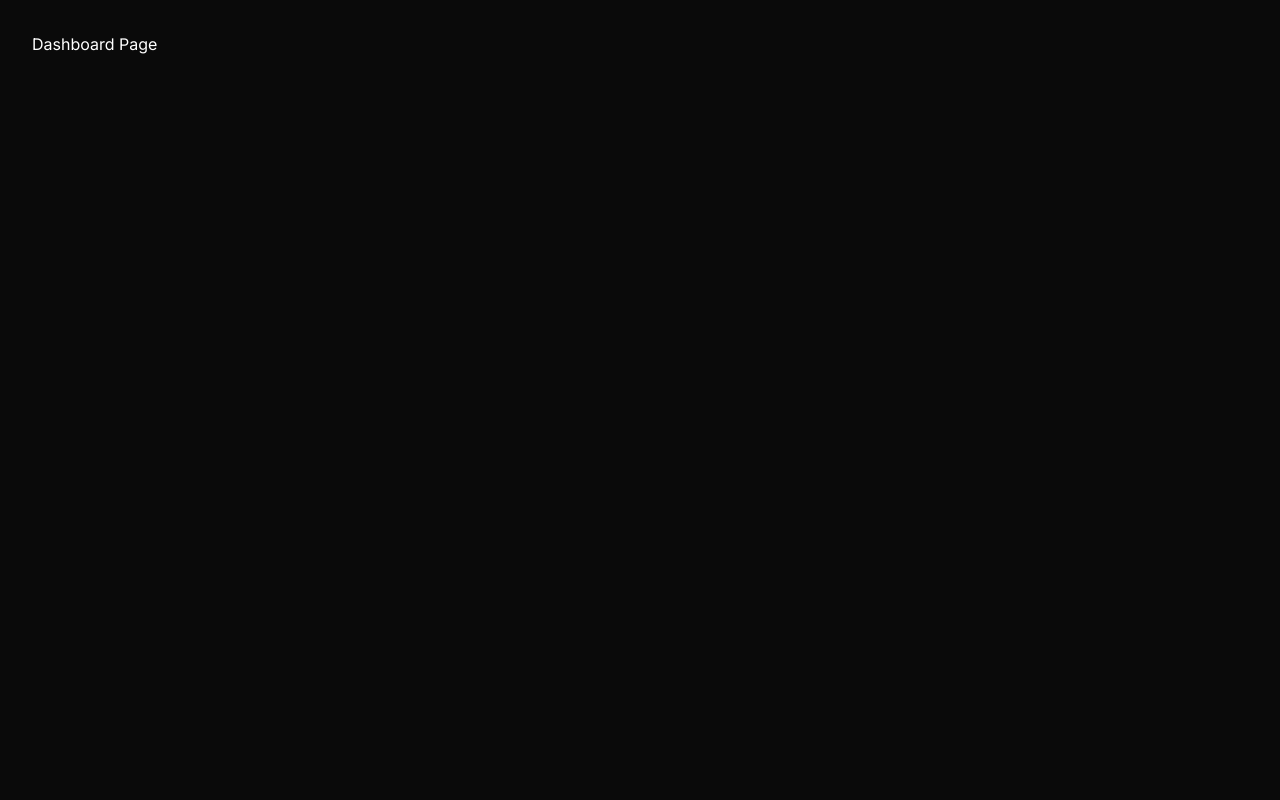
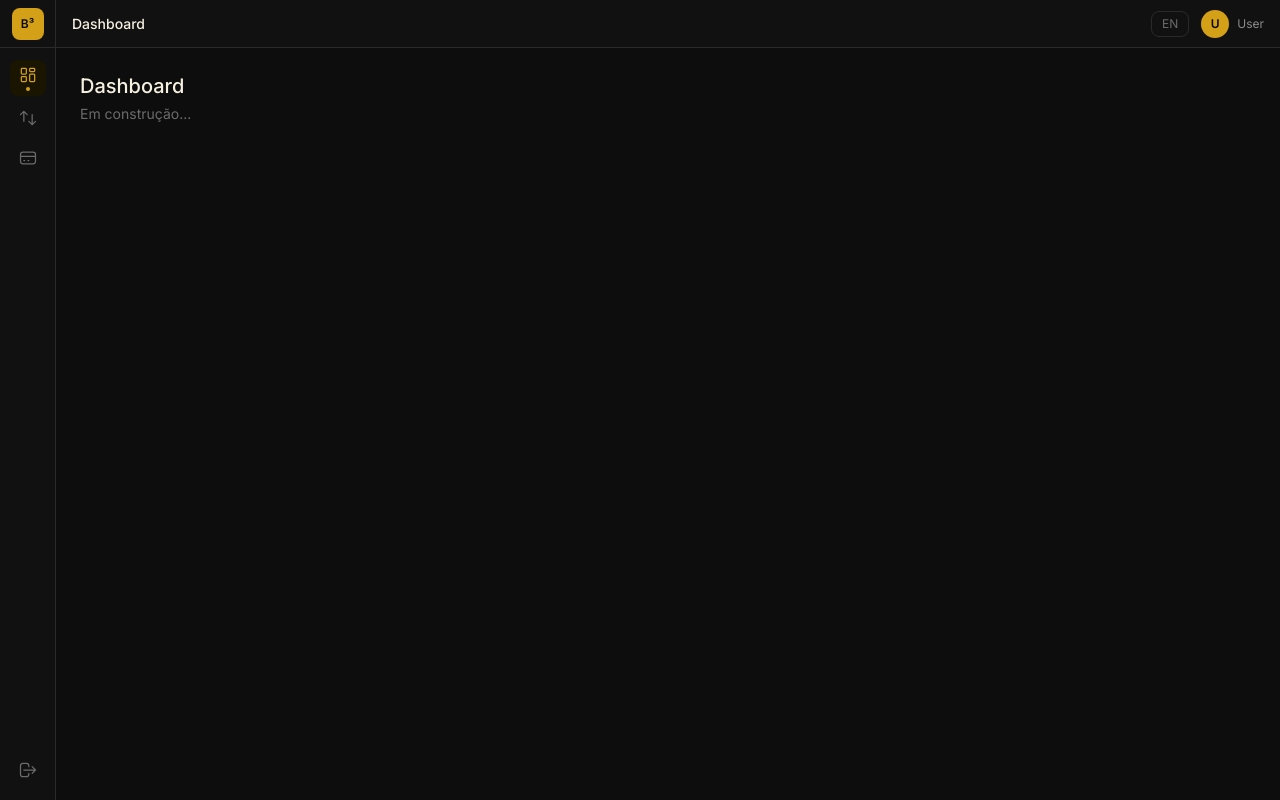
Before and after one commit to rvneto/trading-broker-frontend, a React (Vite) app: page /dashboard in a window 1280 px wide. Built offline with nearby package versions, Linux system fonts and the light colour scheme; sample sign-in values are in the browser's storage.

Commit message:
feat: add main layout with sidebar, topbar, i18n toggle and protected routes

```diff
--- a/src/App.jsx
+++ b/src/App.jsx
@@ -5,6 +5,7 @@ import DashboardPage from './pages/DashboardPage'
 import OrdersPage from './pages/OrdersPage'
 import WalletPage from './pages/WalletPage'
 import PrivateRoute from './components/layout/PrivateRoute'
+import MainLayout from './components/layout/MainLayout'
 
 const queryClient = new QueryClient()
 
@@ -15,10 +16,12 @@ export default function App() {
         <Routes>
           <Route path="/login" element={<LoginPage />} />
           <Route path="/" element={<PrivateRoute />}>
-            <Route index element={<Navigate to="/dashboard" replace />} />
-            <Route path="dashboard" element={<DashboardPage />} />
-            <Route path="orders" element={<OrdersPage />} />
-            <Route path="wallet" element={<WalletPage />} />
+            <Route element={<MainLayout />}>
+              <Route index element={<Navigate to="/dashboard" replace />} />
+              <Route path="dashboard" element={<DashboardPage />} />
+              <Route path="orders" element={<OrdersPage />} />
+              <Route path="wallet" element={<WalletPage />} />
+            </Route>
           </Route>
         </Routes>
       </BrowserRouter>
--- /dev/null
+++ b/src/components/layout/MainLayout.jsx
@@ -0,0 +1,134 @@
+import { Outlet, NavLink, useNavigate } from 'react-router-dom'
+import { useTranslation } from 'react-i18next'
+import useAuthStore from '../../store/authStore'
+
+const navItems = [
+  {
+    to: '/dashboard',
+    labelKey: 'nav.dashboard',
+    icon: (
+      <svg xmlns="http://www.w3.org/2000/svg" className="w-5 h-5" fill="none" viewBox="0 0 24 24" stroke="currentColor">
+        <path strokeLinecap="round" strokeLinejoin="round" strokeWidth={1.5} d="M4 5a1 1 0 011-1h4a1 1 0 011 1v5a1 1 0 01-1 1H5a1 1 0 01-1-1V5zm10 0a1 1 0 011-1h4a1 1 0 011 1v2a1 1 0 01-1 1h-4a1 1 0 01-1-1V5zM4 15a1 1 0 011-1h4a1 1 0 011 1v4a1 1 0 01-1 1H5a1 1 0 01-1-1v-4zm10-3a1 1 0 011-1h4a1 1 0 011 1v7a1 1 0 01-1 1h-4a1 1 0 01-1-1v-7z" />
+      </svg>
+    ),
+  },
+  {
+    to: '/orders',
+    labelKey: 'nav.orders',
+    icon: (
+      <svg xmlns="http://www.w3.org/2000/svg" className="w-5 h-5" fill="none" viewBox="0 0 24 24" stroke="currentColor">
+        <path strokeLinecap="round" strokeLinejoin="round" strokeWidth={1.5} d="M7 16V4m0 0L3 8m4-4l4 4m6 0v12m0 0l4-4m-4 4l-4-4" />
+      </svg>
+    ),
+  },
+  {
+    to: '/wallet',
+    labelKey: 'nav.wallet',
+    icon: (
+      <svg xmlns="http://www.w3.org/2000/svg" className="w-5 h-5" fill="none" viewBox="0 0 24 24" stroke="currentColor">
+        <path strokeLinecap="round" strokeLinejoin="round" strokeWidth={1.5} d="M3 10h18M7 15h1m4 0h1m-7 4h12a3 3 0 003-3V8a3 3 0 00-3-3H6a3 3 0 00-3 3v8a3 3 0 003 3z" />
+      </svg>
+    ),
+  },
+]
+
+export default function MainLayout() {
+  const { t, i18n } = useTranslation()
+  const navigate = useNavigate()
+  const { user, logout } = useAuthStore()
+
+  const toggleLanguage = () => {
+    const next = i18n.language === 'pt' ? 'en' : 'pt'
+    i18n.changeLanguage(next)
+    localStorage.setItem('language', next)
+  }
+
+  const handleLogout = () => {
+    logout()
+    navigate('/login')
+  }
+
+  const initials = user?.name
+    ? user.name.split(' ').map((n) => n[0]).slice(0, 2).join('').toUpperCase()
+    : 'U'
+
+  const firstName = user?.name?.split(' ')[0] || 'User'
+
+  return (
+    <div className="min-h-screen bg-[#0d0d0d] flex flex-col">
+
+      <header className="h-12 bg-[#111111] border-b border-[#2a2a2a] flex items-center justify-between pr-4 shrink-0">
+        <div className="flex items-center h-full">
+          <div className="w-14 h-12 border-r border-[#2a2a2a] flex items-center justify-center shrink-0">
+            <div className="w-8 h-8 bg-[#d4a017] rounded-lg flex items-center justify-center text-[#0a0a0a] font-semibold text-xs">
+              B³
+            </div>
+          </div>
+          <span id="page-title" className="text-[#f5f0e0] font-medium text-sm ml-4" />
+        </div>
+
+        <div className="flex items-center gap-3">
+          <button
+            onClick={toggleLanguage}
+            className="text-xs text-[#6b6b6b] hover:text-[#d4a017] border border-[#2a2a2a] hover:border-[#d4a017] rounded-lg px-2.5 py-1 transition-colors"
+          >
+            {i18n.language === 'pt' ? 'EN' : 'PT'}
+          </button>
+
+          <div className="flex items-center gap-2">
+            <div className="w-7 h-7 rounded-full bg-[#d4a017] flex items-center justify-center text-[#0a0a0a] font-semibold text-xs">
+              {initials}
+            </div>
+            <span className="text-[#8a8a8a] text-xs hidden sm:block">{firstName}</span>
+          </div>
+        </div>
+      </header>
+
+      <div className="flex flex-1 overflow-hidden">
+
+        <nav className="w-14 bg-[#111111] border-r border-[#2a2a2a] flex flex-col items-center py-3 gap-1 shrink-0">
+          {navItems.map((item) => (
+            <NavLink
+              key={item.to}
+              to={item.to}
+              title={t(item.labelKey)}
+              className={({ isActive }) =>
+                `w-9 h-9 rounded-lg flex flex-col items-center justify-center transition-colors group ${
+                  isActive
+                    ? 'bg-[#1a1500] text-[#d4a017]'
+                    : 'text-[#6b6b6b] hover:bg-[#1a1a1a] hover:text-[#f5f0e0]'
+                }`
+              }
+            >
+              {({ isActive }) => (
+                <>
+                  {item.icon}
+                  {isActive && (
+                    <div className="w-1 h-1 rounded-full bg-[#d4a017] mt-0.5" />
+                  )}
+                </>
+              )}
+            </NavLink>
+          ))}
+
+          <div className="flex-1" />
+
+          <button
+            onClick={handleLogout}
+            title={t('nav.logout')}
+            className="w-9 h-9 rounded-lg flex items-center justify-center text-[#6b6b6b] hover:bg-[#1a1a1a] hover:text-red-400 transition-colors"
+          >
+            <svg xmlns="http://www.w3.org/2000/svg" className="w-5 h-5" fill="none" viewBox="0 0 24 24" stroke="currentColor">
+              <path strokeLinecap="round" strokeLinejoin="round" strokeWidth={1.5} d="M17 16l4-4m0 0l-4-4m4 4H7m6 4v1a3 3 0 01-3 3H6a3 3 0 01-3-3V7a3 3 0 013-3h4a3 3 0 013 3v1" />
+            </svg>
+          </button>
+        </nav>
+
+        <main className="flex-1 overflow-auto">
+          <Outlet />
+        </main>
+
+      </div>
+    </div>
+  )
+}
--- /dev/null
+++ b/src/hooks/usePageTitle.js
@@ -0,0 +1,11 @@
+import { useEffect } from 'react'
+import { useTranslation } from 'react-i18next'
+
+export default function usePageTitle(key) {
+  const { t } = useTranslation()
+  useEffect(() => {
+    const el = document.getElementById('page-title')
+    if (el) el.textContent = t(key)
+    document.title = `${t(key)} — My Broker B3`
+  }, [key, t])
+}
--- a/src/pages/DashboardPage.jsx
+++ b/src/pages/DashboardPage.jsx
@@ -1,3 +1,11 @@
+import usePageTitle from '../hooks/usePageTitle'
+
 export default function DashboardPage() {
-  return <div className="text-white p-8">Dashboard Page</div>
+  usePageTitle('dashboard.title')
+  return (
+    <div className="p-6">
+      <h1 className="text-[#f5f0e0] text-xl font-medium mb-1">Dashboard</h1>
+      <p className="text-[#6b6b6b] text-sm">Em construção...</p>
+    </div>
+  )
 }
--- a/src/pages/OrdersPage.jsx
+++ b/src/pages/OrdersPage.jsx
@@ -1,3 +1,11 @@
+import usePageTitle from '../hooks/usePageTitle'
+
 export default function OrdersPage() {
-  return <div className="text-white p-8">Orders Page</div>
+  usePageTitle('orders.title')
+  return (
+    <div className="p-6">
+      <h1 className="text-[#f5f0e0] text-xl font-medium mb-1">Ordens</h1>
+      <p className="text-[#6b6b6b] text-sm">Em construção...</p>
+    </div>
+  )
 }
--- a/src/pages/WalletPage.jsx
+++ b/src/pages/WalletPage.jsx
@@ -1,3 +1,11 @@
+import usePageTitle from '../hooks/usePageTitle'
+
 export default function WalletPage() {
-  return <div className="text-white p-8">Wallet Page</div>
+  usePageTitle('wallet.title')
+  return (
+    <div className="p-6">
+      <h1 className="text-[#f5f0e0] text-xl font-medium mb-1">Carteira</h1>
+      <p className="text-[#6b6b6b] text-sm">Em construção...</p>
+    </div>
+  )
 }
```
